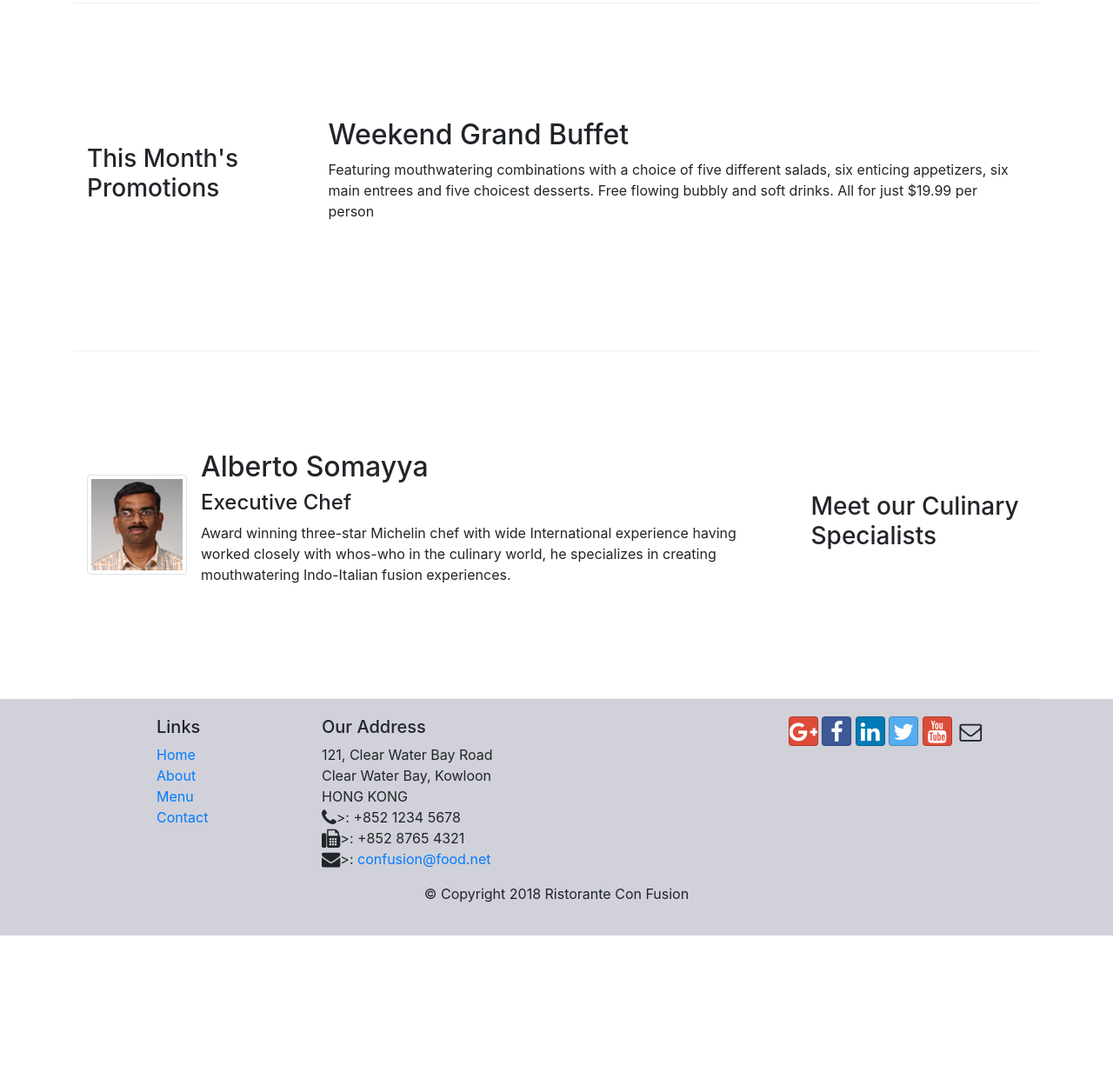
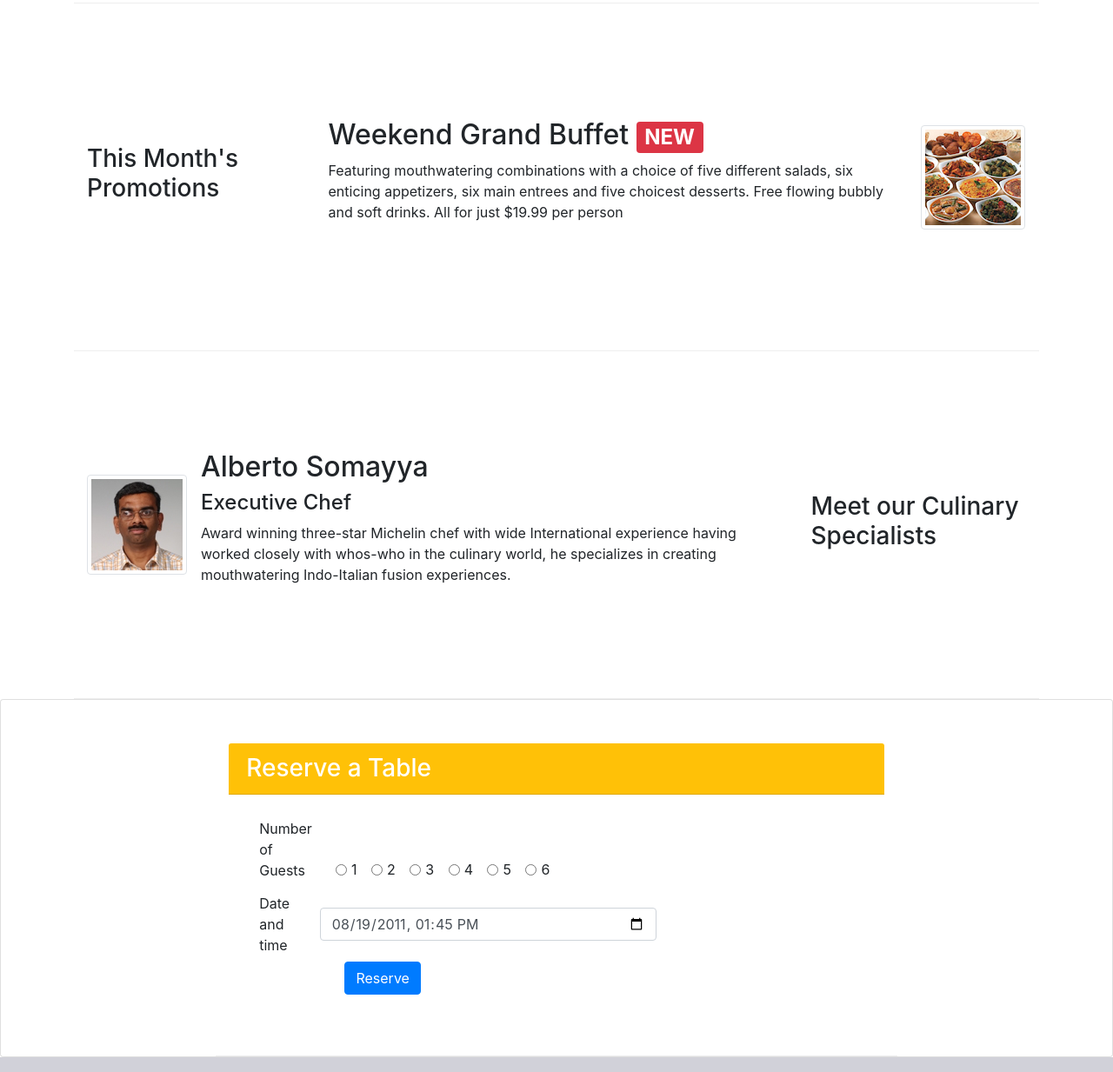
Before and after one commit to syedmuhammadhusain/Bootstrap-4-Project, a website: page index.html in a window 1280 px wide. Shown: the part 700-1933 px from the top of the page at 87% size. Before the commit the page ends 1776 px from the top, so only its background shows below. Drawn offline with nearby package versions, Linux system fonts and the light colour scheme.

Commit message:
Assignment 2

```diff
--- a/index.html
+++ b/index.html
@@ -42,7 +42,10 @@
                 </div>
                 <div class="col-12 col-sm align-self-center">
                     <img src="img/logo.png" class="img-fluid">
-            </div>
+                </div>
+                <div class="col-12 col-sm align-self-center">
+                    <button type="button" class="btn btn-warning btn-lg btn-block"><a href="#reserve">Reserve Table</a></button>
+                </div>
                 </div>
             </div>
         </div>
@@ -59,7 +62,7 @@
                     <div class="media-body">
                         <h2 class="mt-0">Uthappizza<span class="badge badge-danger">HOT</span>
                             <span class="badge badge-pill badge-secondary"> $4.99</span></h2>
-                <p>A unique combination of Indian Uthappam (pancake) and Italian pizza, topped with Cerignola olives, ripe vine cherry tomatoes, Vidalia onion, Guntur chillies and Buffalo Paneer.</p>
+                <p class="d-none d-sm-block">A unique combination of Indian Uthappam (pancake) and Italian pizza, topped with Cerignola olives, ripe vine cherry tomatoes, Vidalia onion, Guntur chillies and Buffalo Paneer.</p>
                     </div>
                 </div>
             </div>
@@ -71,10 +74,13 @@
                 <h3>This Month's Promotions</h3>
             </div>
             <div class="col col-sm col-md">
-                <h2>Weekend Grand Buffet</h2>
-                <p>Featuring mouthwatering combinations with a choice of five different salads, six enticing appetizers, six main entrees and five choicest desserts. Free flowing bubbly and soft drinks. All for just $19.99 per person </p>
-            </div>
-        </div>
+                <h2>Weekend Grand Buffet <span class="badge badge-danger">NEW</span></h2>
+                <p class="d-none d-sm-block">Featuring mouthwatering combinations with a choice of five different salads, six enticing appetizers, six main entrees and five choicest desserts. Free flowing bubbly and soft drinks. All for just $19.99 per person </p>
+    </div>
+    <div class="media">
+        <img class="d-flex mr-3 img-thumbnail align-self-center" src="img/buffet.png" alt="buffet">
+</div>
+</div>
 
         <div class="row row-content align-items-center">
             <div class="col-12 col-sm-4 order-sm-last col-md-3">
@@ -86,12 +92,62 @@
                     <div class="media-body">
                         <h2>Alberto Somayya</h2>
                 <h4>Executive Chef</h4>
-                <p>Award winning three-star Michelin chef with wide International experience having worked closely with whos-who in the culinary world, he specializes in creating mouthwatering Indo-Italian fusion experiences. </p>
+                <p class="d-none d-sm-block">Award winning three-star Michelin chef with wide International experience having worked closely with whos-who in the culinary world, he specializes in creating mouthwatering Indo-Italian fusion experiences. </p>
                     </div>
                 </div>
             </div>
         </div>
     </div>
+    <div class="card" id="reserve">
+    <div class="row row-content align-items-center">
+        <div class="col-12"><h3 class="card-header bg-warning text-white">Reserve a Table</h3></div>
+        <div class="card-body">
+        <div class="col-12 col-md-10">
+            <form>
+            <div class="form-group-row">
+                <label for="guests" class="col-md-2 col-form-label">Number of Guests</label>
+                <div class="form-check form-check-inline">
+                    <input class="form-check-input" type="radio" name="inlineRadioOptions" id="inlineRadio1" value="option1">
+                    <label class="form-check-label" for="inlineRadio1">1</label>
+                  </div>
+                  <div class="form-check form-check-inline">
+                    <input class="form-check-input" type="radio" name="inlineRadioOptions" id="inlineRadio2" value="option2">
+                    <label class="form-check-label" for="inlineRadio2">2</label>
+                  </div>
+                  <div class="form-check form-check-inline">
+                    <input class="form-check-input" type="radio" name="inlineRadioOptions" id="inlineRadio3" value="option3">
+                    <label class="form-check-label" for="inlineRadio3">3</label>
+                  </div>
+                  <div class="form-check form-check-inline">
+                    <input class="form-check-input" type="radio" name="inlineRadioOptions" id="inlineRadio4" value="option4">
+                    <label class="form-check-label" for="inlineRadio4">4</label>
+                  </div>
+                  <div class="form-check form-check-inline">
+                    <input class="form-check-input" type="radio" name="inlineRadioOptions" id="inlineRadio5" value="option5">
+                    <label class="form-check-label" for="inlineRadio5">5</label>
+                  </div>
+                  <div class="form-check form-check-inline">
+                    <input class="form-check-input" type="radio" name="inlineRadioOptions" id="inlineRadio6" value="option6">
+                    <label class="form-check-label" for="inlineRadio6">6</label>
+                  </div>
+            </div>
+            <div class="form-group-row form-check-inline">
+                <label for="example-datetime-local-input" class="col-2 col-form-label">Date and time</label>
+                <div class="col-12">
+                <input class="form-control" type="datetime-local" value="2011-08-19T13:45:00" id="example-datetime-local-input">
+                </div>
+            </div>
+            <div class="form-group-row">
+                <div class="offset-md-2 col-md-10">
+                    <button type="submit" class="btn btn-primary">Reserve</button>
+                </div>
+            </form>
+        </div>
+    </div>
+</div>
+</div>
+</div>
+
 
     <footer class="footer">
         <div  class="container">
```
